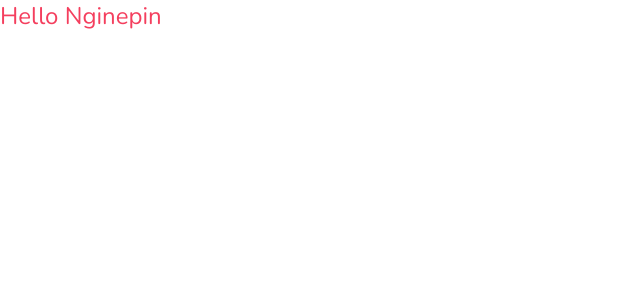
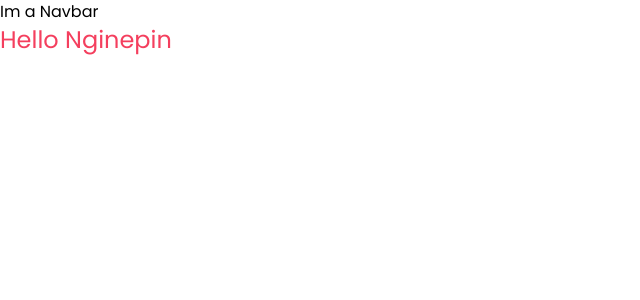
Before and after one commit to harmoniousmoss/Nginepin, a Next.js app: page / in a window 1280 px wide. Shown: the top 300 px of the page, without its empty margins (0-640 px from the left). Built offline with nearby package versions, Linux system fonts and the light colour scheme.

Commit message:
Ganti font Poppins

```diff
--- a/app/layout.tsx
+++ b/app/layout.tsx
@@ -1,13 +1,15 @@
+import Navbar from "./components/navbar/Navbar";
 import "./globals.css";
-import { Nunito } from "next/font/google";
+import { Poppins } from "next/font/google";
 
 export const metadata = {
   title: "Nginepin Web",
   description: "Nginep ga pake ribet",
 };
 
-const font = Nunito({
+const font = Poppins({
   subsets: ["latin"],
+  weight: ["400", "500", "600", "700"],
 });
 
 export default function RootLayout({
@@ -17,7 +19,10 @@ export default function RootLayout({
 }) {
   return (
     <html lang="en">
-      <body className={font.className}>{children}</body>
+      <body className={font.className}>
+        <Navbar />
+        {children}
+      </body>
     </html>
   );
 }
```
